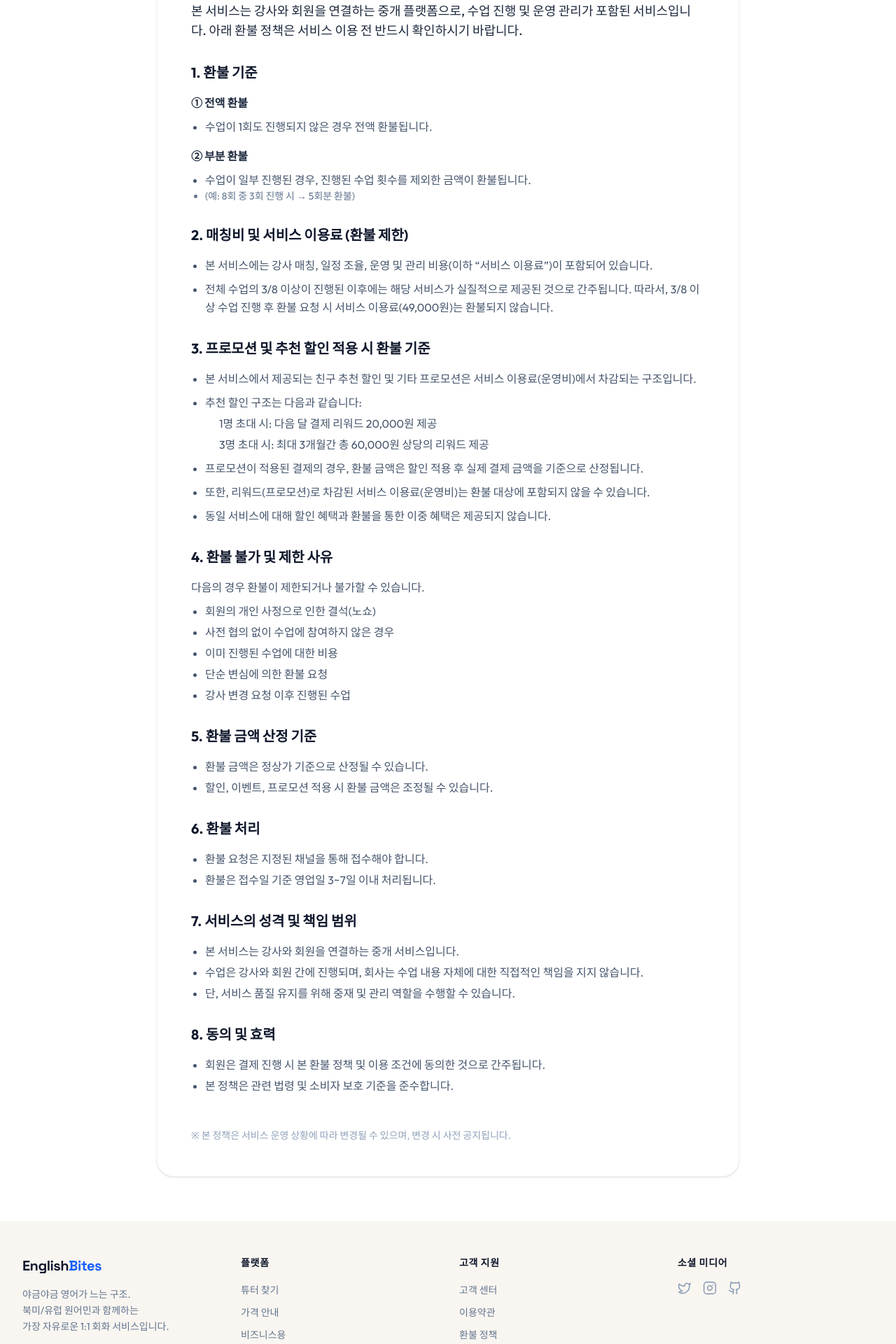
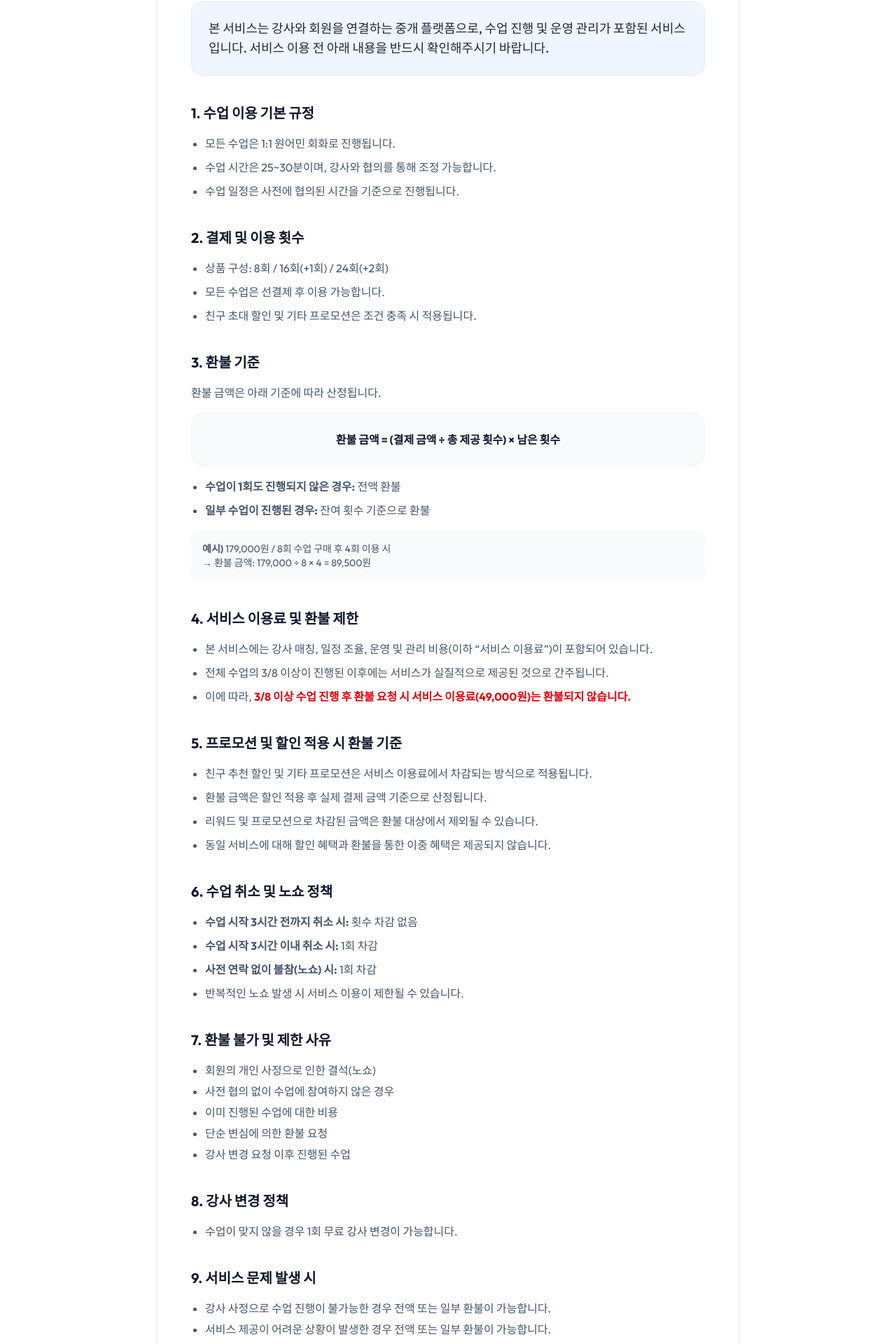
Before and after one commit to jinwoo9345/FluentCallProject, a React (Vite) app: page /refund-policy in a window 1280 px wide. Shown: the part 260-2180 px from the top of the page at 70% size. Built offline with nearby package versions, Linux system fonts and the light colour scheme; no server answers.

Commit message:
feat: update pricing to 179k, refresh refund policy (3/8 rule), and document changes

```diff
--- a/src/components/Payment/PaymentModal.tsx
+++ b/src/components/Payment/PaymentModal.tsx
@@ -163,13 +163,14 @@ export function PaymentModal({ isOpen, onClose, productId, productName, price, a
                   </div>
 
                   <div className="h-32 overflow-y-auto text-[11px] text-slate-500 bg-slate-50 p-4 rounded-xl border border-slate-100 leading-relaxed">
-                    <p className="font-bold mb-1 text-slate-700">[서비스 이용약관 요약]</p>
+                    <p className="font-bold mb-1 text-slate-700">[서비스 이용 및 환불 정책 요약]</p>
                     <p>- 본 서비스는 강사와 회원을 연결하는 중개 서비스입니다.</p>
-                    <p>- 수업 일정은 강사와 상호 협의하여 결정합니다.</p>
-                    <p className="font-bold mt-3 mb-1 text-slate-700">[환불 정책 요약]</p>
-                    <p>- 수업 시작 전: 100% 전액 환불</p>
-                    <p>- 수업 시작 후: 진행 횟수 제외 후 환불</p>
-                    <p>- 3/8 이상 진행 시 서비스 이용료 공제 후 환불</p>
+                    <p>- 수업 시작 전에는 100% 전액 환불이 가능합니다.</p>
+                    <p>- 수업 진행 후 환불 시 잔여 횟수만큼 환불되나, <strong>전체 수업의 3/8 이상 진행 시 서비스 이용료(49,000원)가 공제</strong>됩니다.</p>
+                    <p>- 수업 취소는 시작 3시간 전까지 가능하며, 이후 취소나 노쇼 시 횟수가 차감됩니다.</p>
+                    <p className="font-bold mt-3 mb-1 text-slate-700">[수업 구성]</p>
+                    <p>- 8회 / 16회(+1) / 24회(+2) 패키지로 구성됩니다.</p>
+                    <p>- 모든 수업은 원어민과 1:1로 25~30분간 진행됩니다.</p>
                   </div>
 
                   <label className="flex items-center gap-3 p-4 rounded-2xl border-2 border-slate-100 hover:border-blue-100 cursor-pointer transition-all group">
--- a/src/pages/Home.tsx
+++ b/src/pages/Home.tsx
@@ -196,12 +196,12 @@ export default function Home() {
             <p className="text-lg text-slate-600">"원어민 수업은 비싸다"는 편견을 깼습니다. <br />부담 없는 가격으로 꾸준히 영어를 즐기세요.</p>
           </div>
 
-          <div className="grid grid-cols-1 lg:grid-cols-3 gap-8 items-end">
+          <div className="grid grid-cols-1 lg:grid-cols-3 gap-8 items-stretch">
             {/* Basic Plan */}
-            <div className="bg-white p-10 rounded-[3rem] border border-slate-100 shadow-xl relative">
+            <div className="bg-white p-10 rounded-[3rem] border border-slate-100 shadow-xl relative flex flex-col">
               <div className="mb-8">
                 <h3 className="text-xl font-bold text-slate-900 mb-2">8회 베이직</h3>
-                <p className="text-slate-500 text-sm">주 2회, 한 달 완성</p>
+                <p className="text-slate-500 text-sm">주 2회, 한 달 완성 표준 플랜</p>
               </div>
               <div className="mb-8">
                 <div className="flex items-baseline gap-1">
@@ -210,73 +210,78 @@ export default function Home() {
                 </div>
                 <p className="text-blue-600 font-bold text-sm mt-2">회당 약 22,000원</p>
               </div>
-              <ul className="space-y-4 mb-10">
+              <ul className="space-y-4 mb-10 flex-1">
                 <li className="flex items-center gap-3 text-slate-600 text-sm">
                   <Check size={18} className="text-blue-600" />
-                  <span>25~30분 1:1 수업</span>
+                  <span>25~30분 1:1 원어민 수업</span>
                 </li>
                 <li className="flex items-center gap-3 text-slate-600 text-sm">
                   <Check size={18} className="text-blue-600" />
-                  <span>자유로운 주제 선정</span>
+                  <span>자유로운 주제 & 시간 선정</span>
                 </li>
                 <li className="flex items-center gap-3 text-slate-600 text-sm">
                   <Check size={18} className="text-blue-600" />
-                  <span>튜터와 시간 상의 가능</span>
+                  <span>매 수업 후 피드백 제공</span>
                 </li>
               </ul>
               <Button variant="outline" className="w-full py-6 rounded-2xl font-bold" onClick={() => setIsTutorFinderOpen(true)}>선택하기</Button>
             </div>
 
-            {/* Popular Plan */}
-            <div className="bg-slate-900 p-10 rounded-[3rem] shadow-2xl relative scale-105 z-20 text-white border-4 border-blue-500">
+            {/* Referral / Credit Info (Center Highlight) */}
+            <div className="bg-slate-900 p-10 rounded-[3rem] shadow-2xl relative z-20 text-white border-4 border-blue-500 flex flex-col">
               <div className="absolute -top-5 left-1/2 -translate-x-1/2 bg-blue-500 text-white px-6 py-2 rounded-full text-sm font-black uppercase tracking-widest">
-                Most Popular
+                Referral Benefit
               </div>
               <div className="mb-8">
-                <h3 className="text-xl font-bold mb-2">친구 초대 특별가</h3>
-                <p className="text-slate-400 text-sm">지인 추천 시 적용되는 혜택</p>
+                <h3 className="text-xl font-bold mb-2">친구 초대 리워드</h3>
+                <p className="text-slate-400 text-sm">함께하면 더 커지는 할인 혜택</p>
               </div>
-              <div className="mb-8">
-                <div className="flex items-baseline gap-1">
-                  <span className="text-5xl font-black text-white">159,000</span>
-                  <span className="text-slate-400 font-bold">원</span>
-                </div>
-                <p className="text-blue-400 font-bold text-sm mt-2">최대 2만원 할인 적용</p>
+              <div className="mb-8 bg-white/10 p-6 rounded-2xl border border-white/10">
+                <p className="text-sm text-blue-400 font-bold mb-2">무제한 할인 가능</p>
+                <p className="text-lg font-bold leading-tight">
+                  친구 한 명 초대할 때마다 <br />
+                  <span className="text-2xl text-white font-black">10,000원 상당</span>의 <br />
+                  크레딧을 즉시 지급해 드립니다.
+                </p>
               </div>
-              <ul className="space-y-4 mb-10">
+              <ul className="space-y-4 mb-10 flex-1">
                 <li className="flex items-center gap-3 text-slate-300 text-sm">
                   <Check size={18} className="text-blue-400" />
-                  <span>8회 베이직 모든 혜택 포함</span>
+                  <span>초대받은 친구도 60크레딧 시작</span>
                 </li>
                 <li className="flex items-center gap-3 text-slate-300 text-sm">
                   <Check size={18} className="text-blue-400" />
-                  <span>친구와 함께 성장하는 즐거움</span>
+                  <span>보유 크레딧만큼 결제 시 차감 할인</span>
                 </li>
                 <li className="flex items-center gap-3 text-slate-300 text-sm">
                   <Check size={18} className="text-blue-400" />
-                  <span>지속적인 할인 혜택 제공</span>
+                  <span>초대 인원 제한 없는 무제한 혜택</span>
                 </li>
               </ul>
-              <Button className="w-full py-7 rounded-2xl font-black text-lg bg-blue-600 hover:bg-blue-700" onClick={() => setIsTutorFinderOpen(true)}>지금 시작하기</Button>
+              <Link to="/tutors" className="w-full">
+                <Button className="w-full py-7 rounded-2xl font-black text-lg bg-blue-600 hover:bg-blue-700">지금 가입하고 크레딧 받기</Button>
+              </Link>
             </div>
 
             {/* Bulk Plan */}
-            <div className="bg-white p-10 rounded-[3rem] border border-slate-100 shadow-xl relative">
+            <div className="bg-white p-10 rounded-[3rem] border border-slate-100 shadow-xl relative flex flex-col">
               <div className="mb-8">
-                <h3 className="text-xl font-bold text-slate-900 mb-2">대량 구매 혜택</h3>
-                <p className="text-slate-500 text-sm">꾸준한 학습을 위한 보너스</p>
+                <h3 className="text-xl font-bold text-slate-900 mb-2">장기 수강 혜택</h3>
+                <p className="text-slate-500 text-sm">꾸준한 성장을 응원하는 보너스</p>
               </div>
-              <div className="space-y-6 mb-10">
-                <div className="p-4 rounded-2xl bg-blue-50 border border-blue-100">
-                  <p className="text-sm font-bold text-blue-600 mb-1">16회 구매 시</p>
-                  <p className="text-lg font-black text-slate-900">+ 1회 추가 제공</p>
+              <div className="space-y-6 mb-10 flex-1">
+                <div className="p-6 rounded-3xl bg-blue-50 border border-blue-100 relative group overflow-hidden">
+                  <p className="text-sm font-bold text-blue-600 mb-1">16회 집중 패키지</p>
+                  <p className="text-xl font-black text-slate-900">+ 1회 무료 수업 추가</p>
+                  <Sparkles className="absolute -right-4 -bottom-4 text-blue-100 group-hover:scale-125 transition-transform" size={80} />
                 </div>
-                <div className="p-4 rounded-2xl bg-indigo-50 border border-indigo-100">
-                  <p className="text-sm font-bold text-indigo-600 mb-1">24회 구매 시</p>
-                  <p className="text-lg font-black text-slate-900">+ 2회 추가 제공</p>
+                <div className="p-6 rounded-3xl bg-indigo-50 border border-indigo-100 relative group overflow-hidden">
+                  <p className="text-sm font-bold text-indigo-600 mb-1">24회 마스터 패키지</p>
+                  <p className="text-xl font-black text-slate-900">+ 2회 무료 수업 추가</p>
+                  <Sparkles className="absolute -right-4 -bottom-4 text-indigo-100 group-hover:scale-125 transition-transform" size={80} />
                 </div>
               </div>
-              <Button variant="outline" className="w-full py-6 rounded-2xl font-bold" onClick={() => setIsTutorFinderOpen(true)}>문의하기</Button>
+              <Button variant="outline" className="w-full py-6 rounded-2xl font-bold" onClick={() => setIsTutorFinderOpen(true)}>패키지 문의하기</Button>
             </div>
           </div>
 
--- a/src/pages/RefundPolicy.tsx
+++ b/src/pages/RefundPolicy.tsx
@@ -8,60 +8,79 @@ export default function RefundPolicy() {
         animate={{ opacity: 1, y: 0 }}
         className="bg-white rounded-3xl border border-slate-100 p-8 sm:p-12 shadow-sm"
       >
-        <h1 className="text-3xl font-bold text-slate-900 mb-8">환불 정책 및 이용 동의 안내</h1>
+        <h1 className="text-3xl font-bold text-slate-900 mb-8 font-display">EnglishBites 이용약관 및 환불 정책 안내</h1>
 
-        <div className="prose prose-slate max-w-none space-y-8 text-slate-600 leading-relaxed">
-          <p className="text-lg font-medium text-slate-800">
+        <div className="prose prose-slate max-w-none space-y-10 text-slate-600 leading-relaxed">
+          <p className="text-lg font-medium text-slate-800 bg-blue-50 p-6 rounded-2xl border border-blue-100">
             본 서비스는 강사와 회원을 연결하는 중개 플랫폼으로, 수업 진행 및 운영 관리가 포함된 서비스입니다.
-            아래 환불 정책은 서비스 이용 전 반드시 확인하시기 바랍니다.
+            서비스 이용 전 아래 내용을 반드시 확인해주시기 바랍니다.
           </p>
 
           <section>
-            <h2 className="text-xl font-bold text-slate-900 mb-4">1. 환불 기준</h2>
-            <div className="space-y-4">
-              <div>
-                <h3 className="font-bold text-slate-800">① 전액 환불</h3>
-                <ul className="list-disc pl-5 mt-2">
-                  <li>수업이 1회도 진행되지 않은 경우 전액 환불됩니다.</li>
-                </ul>
-              </div>
-              <div>
-                <h3 className="font-bold text-slate-800">② 부분 환불</h3>
-                <ul className="list-disc pl-5 mt-2">
-                  <li>수업이 일부 진행된 경우, 진행된 수업 횟수를 제외한 금액이 환불됩니다.</li>
-                  <li className="text-slate-500 text-sm">(예: 8회 중 3회 진행 시 → 5회분 환불)</li>
-                </ul>
-              </div>
+            <h2 className="text-xl font-bold text-slate-900 mb-4">1. 수업 이용 기본 규정</h2>
+            <ul className="list-disc pl-5 space-y-2">
+              <li>모든 수업은 1:1 원어민 회화로 진행됩니다.</li>
+              <li>수업 시간은 25~30분이며, 강사와 협의를 통해 조정 가능합니다.</li>
+              <li>수업 일정은 사전에 협의된 시간을 기준으로 진행됩니다.</li>
+            </ul>
+          </section>
+
+          <section>
+            <h2 className="text-xl font-bold text-slate-900 mb-4">2. 결제 및 이용 횟수</h2>
+            <ul className="list-disc pl-5 space-y-2">
+              <li>상품 구성: 8회 / 16회(+1회) / 24회(+2회)</li>
+              <li>모든 수업은 선결제 후 이용 가능합니다.</li>
+              <li>친구 초대 할인 및 기타 프로모션은 조건 충족 시 적용됩니다.</li>
+            </ul>
+          </section>
+
+          <section>
+            <h2 className="text-xl font-bold text-slate-900 mb-4">3. 환불 기준</h2>
+            <p className="mb-4">환불 금액은 아래 기준에 따라 산정됩니다.</p>
+            <div className="bg-slate-50 p-6 rounded-2xl border border-slate-100 mb-4">
+              <p className="font-bold text-slate-900 text-center">환불 금액 = (결제 금액 ÷ 총 제공 횟수) × 남은 횟수</p>
+            </div>
+            <ul className="list-disc pl-5 space-y-2">
+              <li><strong>수업이 1회도 진행되지 않은 경우:</strong> 전액 환불</li>
+              <li><strong>일부 수업이 진행된 경우:</strong> 잔여 횟수 기준으로 환불</li>
+            </ul>
+            <div className="mt-4 p-4 text-sm bg-slate-50 rounded-xl">
+              <span className="font-bold">예시)</span> 179,000원 / 8회 수업 구매 후 4회 이용 시<br />
+              → 환불 금액: 179,000 ÷ 8 × 4 = 89,500원
             </div>
           </section>
 
           <section>
-            <h2 className="text-xl font-bold text-slate-900 mb-4">2. 매칭비 및 서비스 이용료 (환불 제한)</h2>
+            <h2 className="text-xl font-bold text-slate-900 mb-4">4. 서비스 이용료 및 환불 제한</h2>
             <ul className="list-disc pl-5 space-y-2">
               <li>본 서비스에는 강사 매칭, 일정 조율, 운영 및 관리 비용(이하 “서비스 이용료”)이 포함되어 있습니다.</li>
-              <li>전체 수업의 3/8 이상이 진행된 이후에는 해당 서비스가 실질적으로 제공된 것으로 간주됩니다. 따라서, 3/8 이상 수업 진행 후 환불 요청 시 서비스 이용료(49,000원)는 환불되지 않습니다.</li>
+              <li>전체 수업의 3/8 이상이 진행된 이후에는 서비스가 실질적으로 제공된 것으로 간주됩니다.</li>
+              <li>이에 따라, <span className="text-red-600 font-bold font-sans">3/8 이상 수업 진행 후 환불 요청 시 서비스 이용료(49,000원)는 환불되지 않습니다.</span></li>
             </ul>
           </section>
 
           <section>
-            <h2 className="text-xl font-bold text-slate-900 mb-4">3. 프로모션 및 추천 할인 적용 시 환불 기준</h2>
+            <h2 className="text-xl font-bold text-slate-900 mb-4">5. 프로모션 및 할인 적용 시 환불 기준</h2>
             <ul className="list-disc pl-5 space-y-2">
-              <li>본 서비스에서 제공되는 친구 추천 할인 및 기타 프로모션은 서비스 이용료(운영비)에서 차감되는 구조입니다.</li>
-              <li>추천 할인 구조는 다음과 같습니다:
-                <ul className="list-circle pl-5 mt-1 space-y-1">
-                  <li>1명 초대 시: 다음 달 결제 리워드 20,000원 제공</li>
-                  <li>3명 초대 시: 최대 3개월간 총 60,000원 상당의 리워드 제공</li>
-                </ul>
-              </li>
-              <li>프로모션이 적용된 결제의 경우, 환불 금액은 할인 적용 후 실제 결제 금액을 기준으로 산정됩니다.</li>
-              <li>또한, 리워드(프로모션)로 차감된 서비스 이용료(운영비)는 환불 대상에 포함되지 않을 수 있습니다.</li>
+              <li>친구 추천 할인 및 기타 프로모션은 서비스 이용료에서 차감되는 방식으로 적용됩니다.</li>
+              <li>환불 금액은 할인 적용 후 실제 결제 금액 기준으로 산정됩니다.</li>
+              <li>리워드 및 프로모션으로 차감된 금액은 환불 대상에서 제외될 수 있습니다.</li>
               <li>동일 서비스에 대해 할인 혜택과 환불을 통한 이중 혜택은 제공되지 않습니다.</li>
             </ul>
           </section>
 
           <section>
-            <h2 className="text-xl font-bold text-slate-900 mb-4">4. 환불 불가 및 제한 사유</h2>
-            <p className="mb-2">다음의 경우 환불이 제한되거나 불가할 수 있습니다.</p>
+            <h2 className="text-xl font-bold text-slate-900 mb-4">6. 수업 취소 및 노쇼 정책</h2>
+            <ul className="list-disc pl-5 space-y-2">
+              <li><strong>수업 시작 3시간 전까지 취소 시:</strong> 횟수 차감 없음</li>
+              <li><strong>수업 시작 3시간 이내 취소 시:</strong> 1회 차감</li>
+              <li><strong>사전 연락 없이 불참(노쇼) 시:</strong> 1회 차감</li>
+              <li>반복적인 노쇼 발생 시 서비스 이용이 제한될 수 있습니다.</li>
+            </ul>
+          </section>
+
+          <section>
+            <h2 className="text-xl font-bold text-slate-900 mb-4">7. 환불 불가 및 제한 사유</h2>
             <ul className="list-disc pl-5 space-y-1">
               <li>회원의 개인 사정으로 인한 결석(노쇼)</li>
               <li>사전 협의 없이 수업에 참여하지 않은 경우</li>
@@ -72,15 +91,30 @@ export default function RefundPolicy() {
           </section>
 
           <section>
-            <h2 className="text-xl font-bold text-slate-900 mb-4">5. 환불 금액 산정 기준</h2>
-            <ul className="list-disc pl-5 space-y-1">
-              <li>환불 금액은 정상가 기준으로 산정될 수 있습니다.</li>
-              <li>할인, 이벤트, 프로모션 적용 시 환불 금액은 조정될 수 있습니다.</li>
+            <h2 className="text-xl font-bold text-slate-900 mb-4">8. 강사 변경 정책</h2>
+            <ul className="list-disc pl-5">
+              <li>수업이 맞지 않을 경우 1회 무료 강사 변경이 가능합니다.</li>
             </ul>
           </section>
 
           <section>
-            <h2 className="text-xl font-bold text-slate-900 mb-4">6. 환불 처리</h2>
+            <h2 className="text-xl font-bold text-slate-900 mb-4">9. 서비스 문제 발생 시</h2>
+            <ul className="list-disc pl-5 space-y-1">
+              <li>강사 사정으로 수업 진행이 불가능한 경우 전액 또는 일부 환불이 가능합니다.</li>
+              <li>서비스 제공이 어려운 상황이 발생한 경우 전액 또는 일부 환불이 가능합니다.</li>
+            </ul>
+          </section>
+
+          <section>
+            <h2 className="text-xl font-bold text-slate-900 mb-4">10. 이용 기간</h2>
+            <ul className="list-disc pl-5 space-y-2">
+              <li>구매일 기준 유효기간이 적용됩니다. (예: 8회 수업 기준 2개월)</li>
+              <li>유효기간 경과 시 수업은 소멸되거나 별도 정책에 따라 연장될 수 있습니다.</li>
+            </ul>
+          </section>
+
+          <section>
+            <h2 className="text-xl font-bold text-slate-900 mb-4">11. 환불 처리</h2>
             <ul className="list-disc pl-5 space-y-1">
               <li>환불 요청은 지정된 채널을 통해 접수해야 합니다.</li>
               <li>환불은 접수일 기준 영업일 3~7일 이내 처리됩니다.</li>
@@ -88,8 +122,8 @@ export default function RefundPolicy() {
           </section>
 
           <section>
-            <h2 className="text-xl font-bold text-slate-900 mb-4">7. 서비스의 성격 및 책임 범위</h2>
-            <ul className="list-disc pl-5 space-y-1">
+            <h2 className="text-xl font-bold text-slate-900 mb-4">12. 서비스의 성격 및 책임 범위</h2>
+            <ul className="list-disc pl-5 space-y-2">
               <li>본 서비스는 강사와 회원을 연결하는 중개 서비스입니다.</li>
               <li>수업은 강사와 회원 간에 진행되며, 회사는 수업 내용 자체에 대한 직접적인 책임을 지지 않습니다.</li>
               <li>단, 서비스 품질 유지를 위해 중재 및 관리 역할을 수행할 수 있습니다.</li>
@@ -97,16 +131,17 @@ export default function RefundPolicy() {
           </section>
 
           <section>
-            <h2 className="text-xl font-bold text-slate-900 mb-4">8. 동의 및 효력</h2>
-            <ul className="list-disc pl-5 space-y-1">
-              <li>회원은 결제 진행 시 본 환불 정책 및 이용 조건에 동의한 것으로 간주됩니다.</li>
+            <h2 className="text-xl font-bold text-slate-900 mb-4">13. 동의 및 효력</h2>
+            <ul className="list-disc pl-5 space-y-2">
+              <li>회원은 결제 진행 시 본 이용약관 및 환불 정책에 동의한 것으로 간주됩니다.</li>
               <li>본 정책은 관련 법령 및 소비자 보호 기준을 준수합니다.</li>
             </ul>
           </section>
 
-          <p className="text-sm text-slate-400 mt-12">
-            ※ 본 정책은 서비스 운영 상황에 따라 변경될 수 있으며, 변경 시 사전 공지됩니다.
-          </p>
+          <div className="pt-12 border-t border-slate-100 flex justify-between items-center text-sm text-slate-400">
+            <span>최종 수정일: 2026년 4월 17일</span>
+            <span>EnglishBites 운영팀</span>
+          </div>
         </div>
       </motion.div>
     </div>
```
Also changed, not shown: 1 other file (tests, documents, lock files or other folders).
